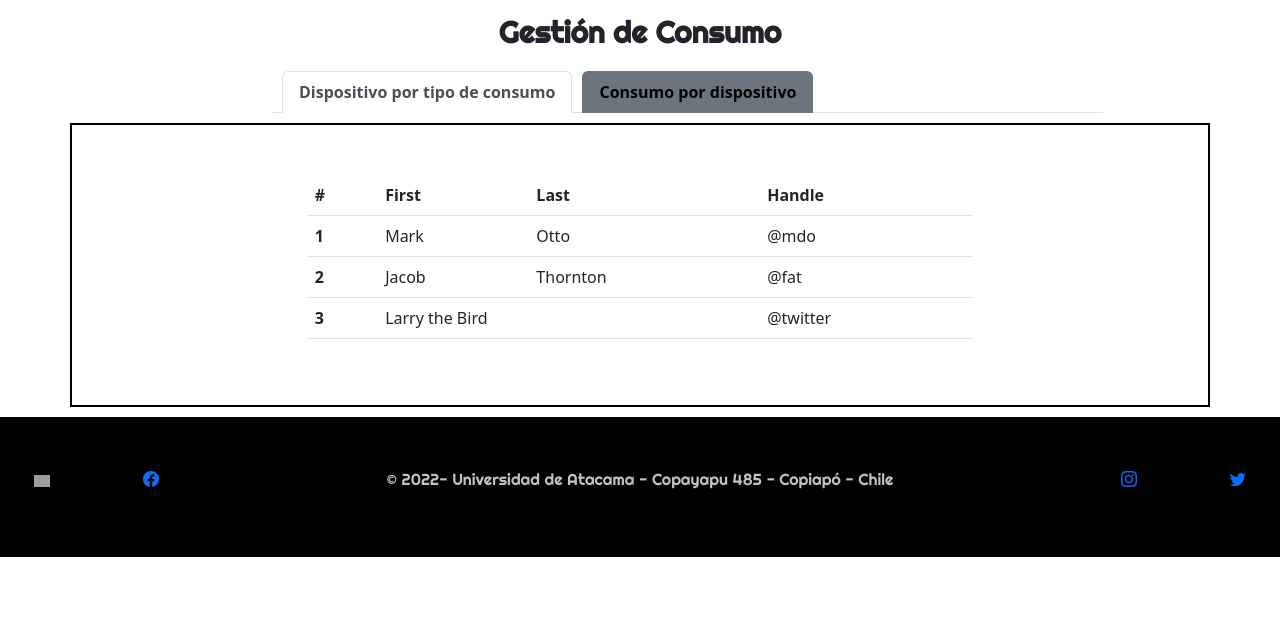
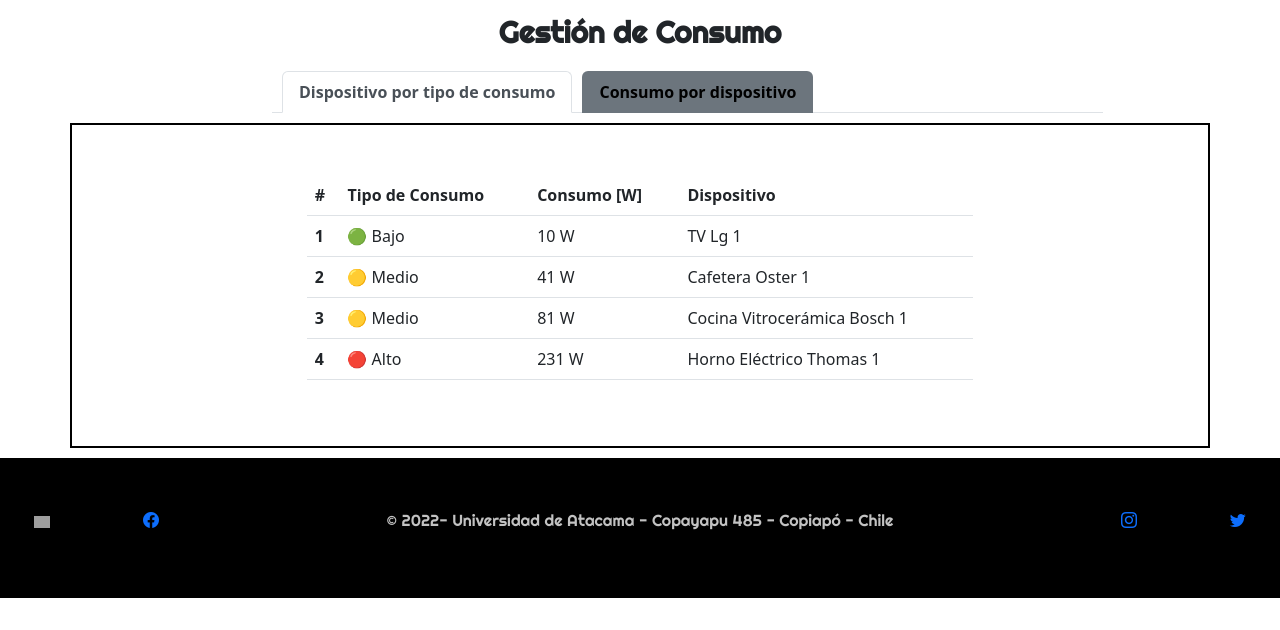
Before and after one commit to Joselo333/smarthome, a PHP site: page /gestion_consumo.php in a window 1280 px wide. Shown: the part 170-800 px from the top of the page. Run offline with PHP 8.4, Linux system fonts and the light colour scheme; grey boxes are pictures that could not be loaded.

Commit message:
Cambios en páginas de gestion_consumo

```diff
--- a/vistas/gui/gestion_consumo.php
+++ b/vistas/gui/gestion_consumo.php
@@ -28,28 +28,35 @@
           <thead>
             <tr>
               <th scope="col">#</th>
-              <th scope="col">First</th>
-              <th scope="col">Last</th>
-              <th scope="col">Handle</th>
+              <th scope="col">Tipo de Consumo</th>
+              <th scope="col">Consumo [W]</th>
+              <th scope="col">Dispositivo</th>
             </tr>
           </thead>
           <tbody>
             <tr>
               <th scope="row">1</th>
-              <td>Mark</td>
-              <td>Otto</td>
-              <td>@mdo</td>
+              <td>🟢 Bajo</td>
+              <td>10 W</td>
+              <td>TV Lg 1</td>
             </tr>
             <tr>
               <th scope="row">2</th>
-              <td>Jacob</td>
-              <td>Thornton</td>
-              <td>@fat</td>
+              <td>🟡 Medio</td>
+              <td>41 W</td>
+              <td>Cafetera Oster 1</td>
             </tr>
             <tr>
               <th scope="row">3</th>
-              <td colspan="2">Larry the Bird</td>
-              <td>@twitter</td>
+              <td>🟡 Medio</td>
+              <td>81 W</td>
+              <td>Cocina Vitrocerámica Bosch 1</td>
+            </tr>
+            <tr>
+              <th scope="row">4</th>
+              <td>🔴 Alto</td>
+              <td>231 W</td>
+              <td>Horno Eléctrico Thomas 1</td>
             </tr>
           </tbody>
         </table>
```
Also changed, not shown: vistas/gui/gestion_consumo-c1.php (+18 -13 lines).
